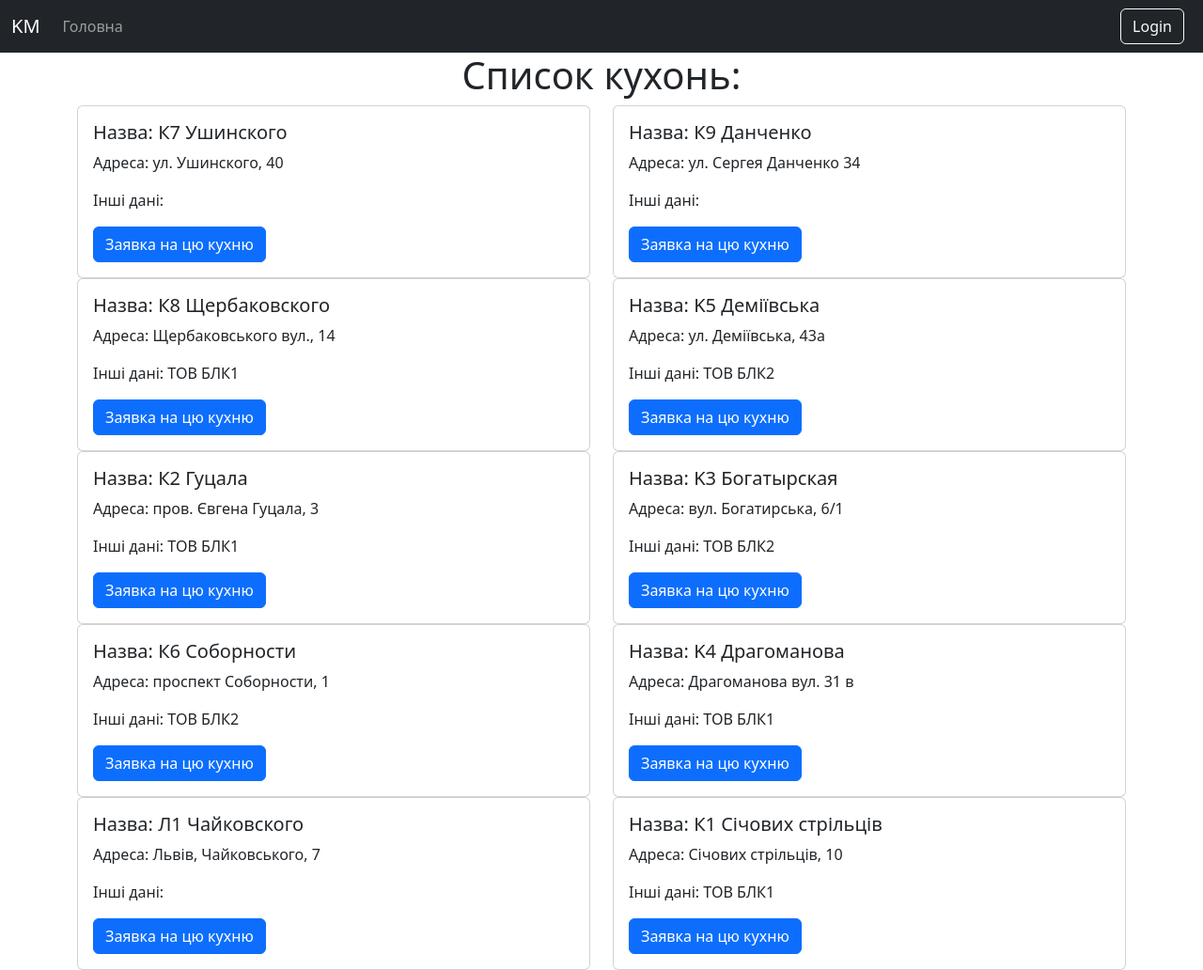
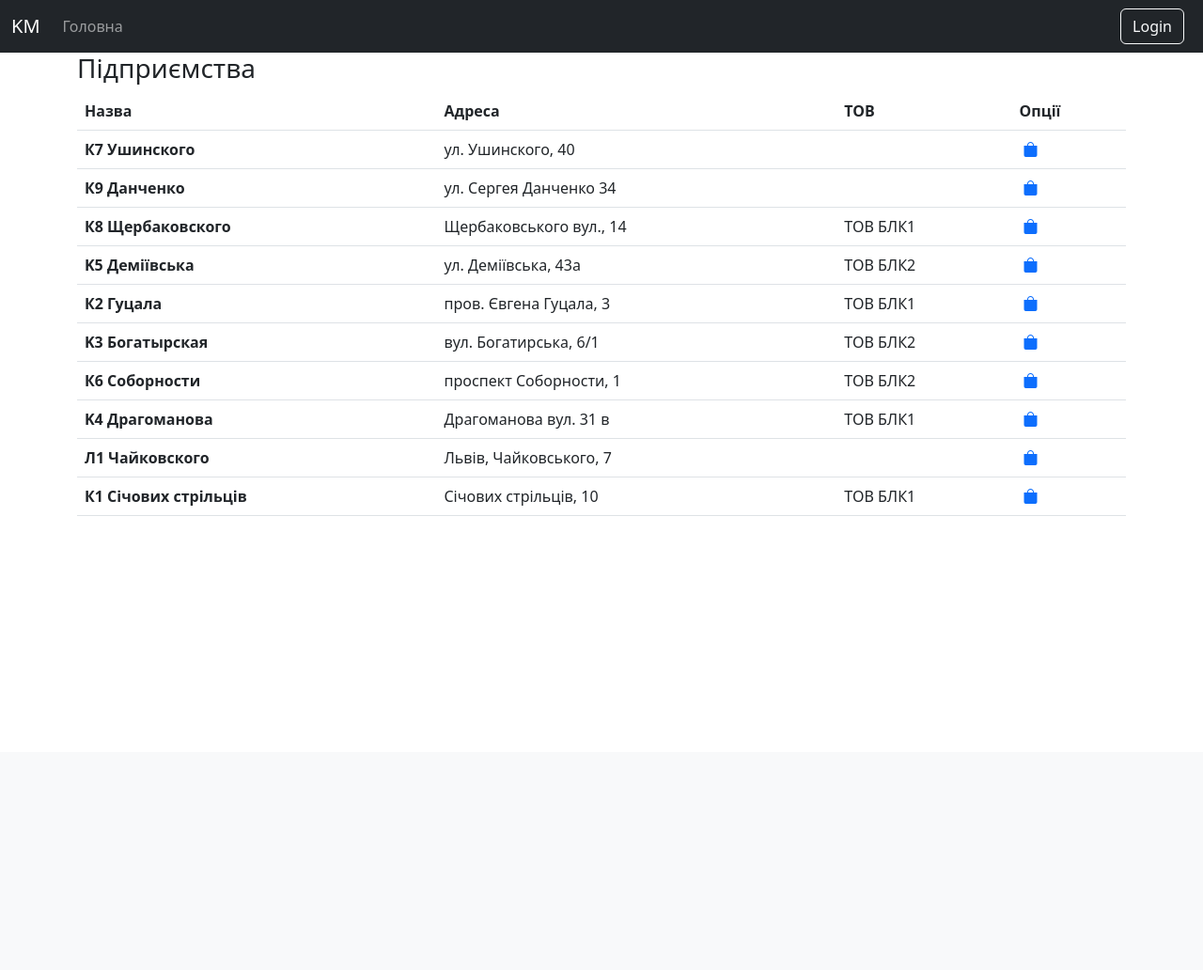
Before and after one commit to Por4ini/kitchen_manager, a Django app: page /kitchen/ in a window 1280 px wide. Shown: the whole page at 94% size. After the commit the page ends 549 px from the top, so only its background shows below. Run offline with Django 4.2, Linux system fonts and the light colour scheme; data comes from the database, SQL or seed files in the repository; some libraries are stand-ins or nearby versions.

Commit message:
new frontend for page

```diff
--- a/kitchen/templates/kitchen/kitchen.html
+++ b/kitchen/templates/kitchen/kitchen.html
@@ -2,29 +2,34 @@
 {% block title %}{{title}}{% endblock %}
 
 {% block content %}
-<div class="container-lg">
-    <h1 class="text text-center">Список кухонь:</h1>
-    <div class="row">
-        {% for item in kitchen %}
-        <div class="col-sm-6">
-
-            <div class="card">
-
-                <div class="card-body">
-                    <h5 class="card-title">Назва: {{item.title}}</h5>
-                    <p class="card-text">Адреса: {{item.address}}</p>
-                    <p> Інші дані: {{item.technical_information}}</p>
-                    <a href="{% url 'create_request' item.pk %}" class="btn btn-primary">Заявка на цю кухню</a>
-                </div>
-
-            </div>
-
-        </div>
-        {% empty %}
-        <p>Оновіть базу данних щоб отримати список підприємств!</p>
-
-        {% endfor %}
-    </div>
+<div class="container-sm">
+    <p class="h3">Підприємства</p>
+    <table class="table">
+          <thead>
+                <tr>
+                    <th scope="col">Назва</th>
+                    <th scope="col">Адреса</th>
+                    <th scope="col">ТОВ</th>
+                    <th scope="col">Опції</th>
+                </tr>
+          </thead>
+          <tbody>
+          {% for item in kitchen %}
+                <tr>
+                    <td><strong>{{item.title}}</strong></td>
+                    <td>{{item.address}}</td>
+                    <td>{{item.technical_information}}</td>
+                    <td>
+                        <a class="text-decoration-none" href="{% url 'create_request' item.pk %}" title="Замовити">
+                            <i class="bi bi-bag-fill px-1"></i>
+                        </a>
+                    </td>
+                </tr>
+          {% empty %}
+                <p>Оновіть базу данних щоб отримати список підприємств!</p>
+          {% endfor %}
+         </tbody>
+    </table>
 </div>
 
 {% endblock %}
```
